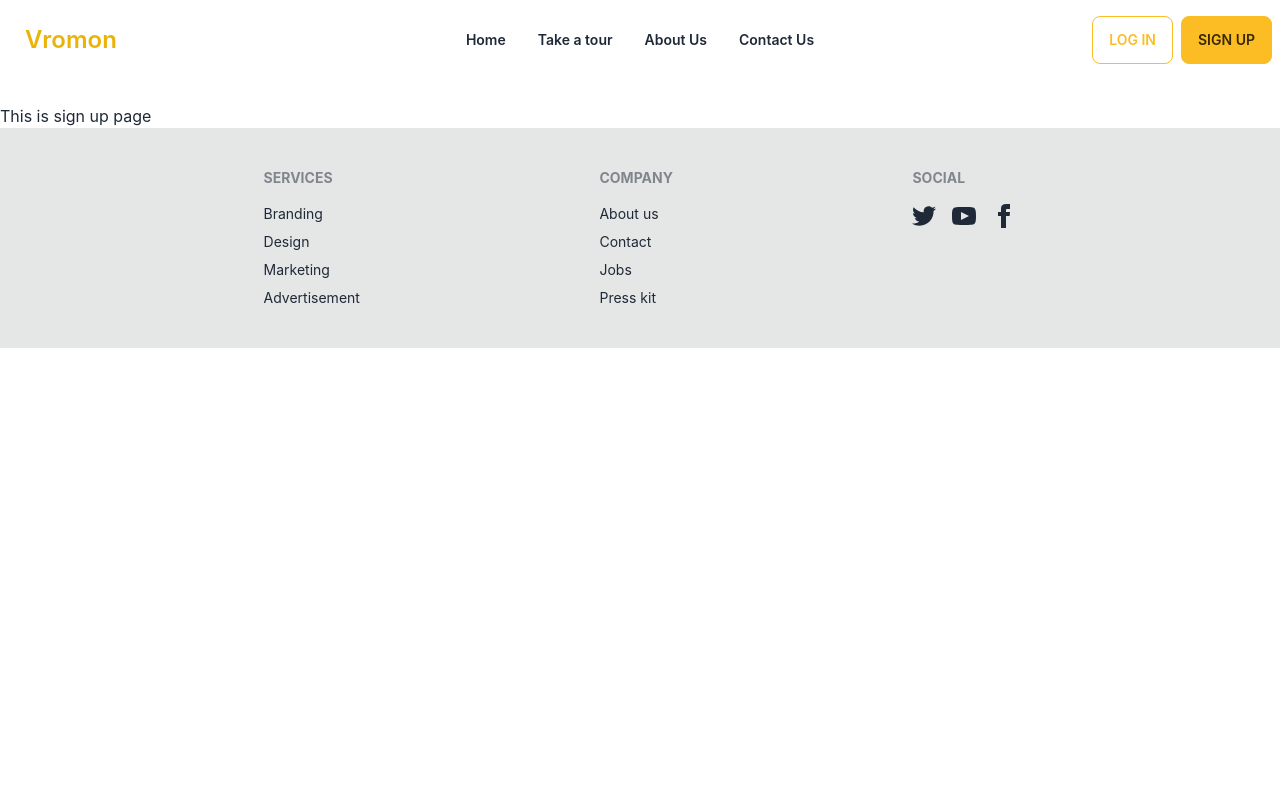
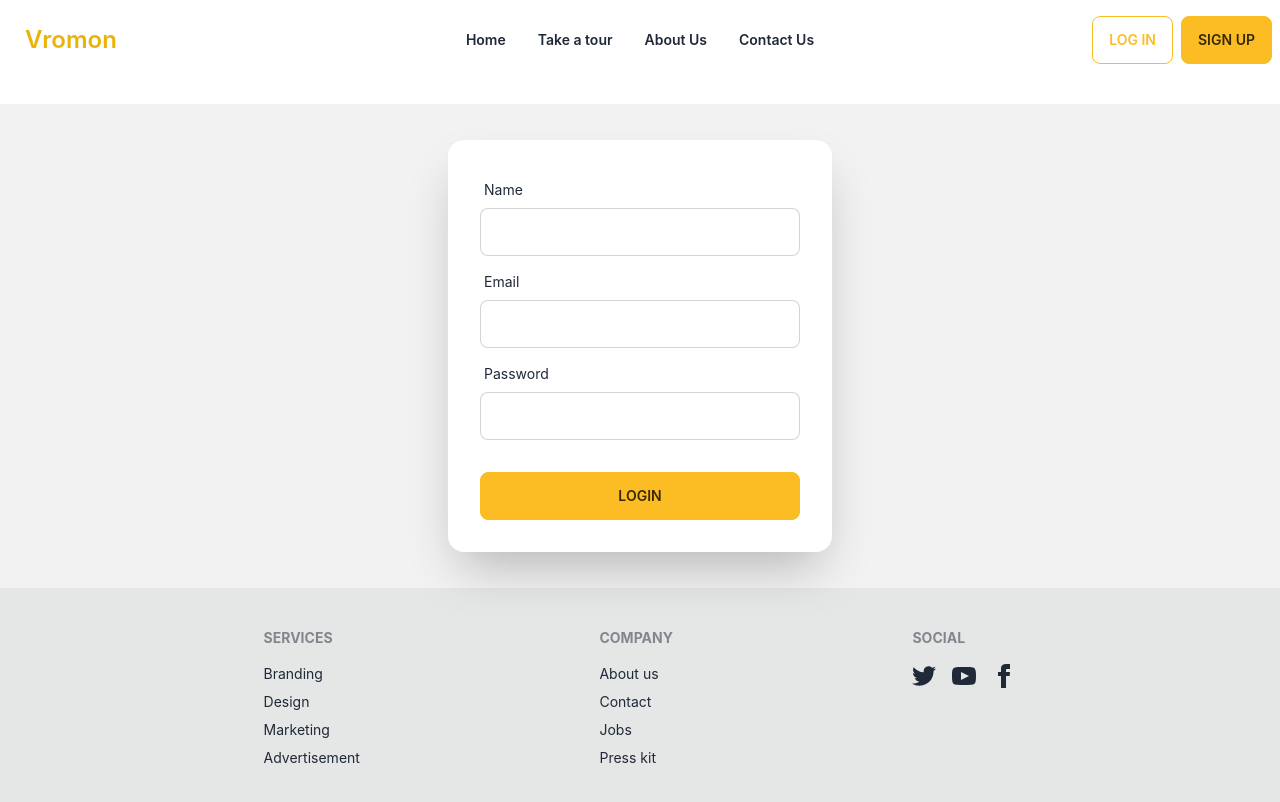
Before and after one commit to jfmemon/vromon-client, a React (Create React App) app: page /signup in a window 1280 px wide. Shown: the top 802 px of the page. Built offline with nearby package versions, Linux system fonts and the light colour scheme.

Commit message:
login, signup and tourBook page design done

```diff
--- a/src/Pages/Login/Login.js
+++ b/src/Pages/Login/Login.js
@@ -8,10 +8,10 @@ const Login = () => {
     }
 
     return (
-        <div className="hero min-h-screen bg-base-200">
+        <div className="hero bg-base-200">
             <div className="hero-content">
-                <div className="card flex-shrink-0 w-full max-w-sm shadow-2xl bg-base-100">
-                    <form onSubmit={handleLogin} className="card-body">
+                <div className="card shadow-2xl bg-base-100 my-10">
+                    <form onSubmit={handleLogin} className="card-body w-96">
                         <div className="form-control">
                             <label className="label">
                                 <span className="label-text">Email</span>
--- a/src/Pages/SignUp/SignUp.js
+++ b/src/Pages/SignUp/SignUp.js
@@ -1,9 +1,38 @@
 import React from 'react';
 
 const SignUp = () => {
+    const handleSignUp = (event) => {
+        event.preventDefault();
+    }
     return (
-        <div>
-            <h3>This is sign up page</h3>
+        <div className="hero bg-base-200 w-full">
+            <div className="hero-content">
+                <div className="card shadow-2xl bg-base-100 my-5">
+                    <form onSubmit={handleSignUp} className="card-body w-96">
+                        <div className="form-control">
+                            <label className="label">
+                                <span className="label-text">Name</span>
+                            </label>
+                            <input type="text" className="input input-bordered" />
+                        </div>
+                        <div className="form-control">
+                            <label className="label">
+                                <span className="label-text">Email</span>
+                            </label>
+                            <input type="email" className="input input-bordered" />
+                        </div>
+                        <div className="form-control">
+                            <label className="label">
+                                <span className="label-text">Password</span>
+                            </label>
+                            <input type="password" className="input input-bordered" />
+                        </div>
+                        <div className="form-control mt-6">
+                            <button className="btn btn-warning">Login</button>
+                        </div>
+                    </form>
+                </div>
+            </div>
         </div>
     );
 };
--- a/src/Pages/TourBook/TourBook.js
+++ b/src/Pages/TourBook/TourBook.js
@@ -61,7 +61,7 @@ const TourBook = () => {
                 </div>
             </form>
             <div className="form-control mt-6">
-                <button className="btn btn-warning w-1/4">Login</button>
+                <button className="btn btn-warning w-1/4 ml-auto mr-auto">Book Now</button>
             </div>
         </div>
     );
```
